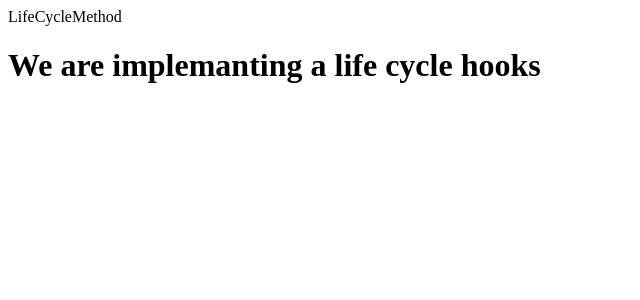
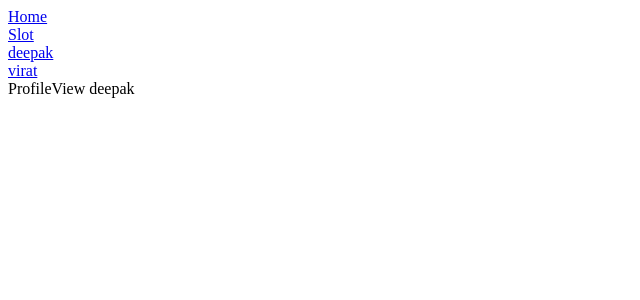
Before and after one commit to vue-js-applicatopns/basics-features, a Vue app: page /profile/deepak in a window 1280 px wide. Shown: the top 300 px of the page, without its empty margins (0-640 px from the left). Built offline with nearby package versions, Linux system fonts and the light colour scheme.

Commit message:
completed basics of vuejs

```diff
--- a/jsconfig.json
+++ b/jsconfig.json
@@ -2,12 +2,10 @@
   "compilerOptions": {
     "target": "es5",
     "module": "esnext",
-    "baseUrl": "./src",
+    "baseUrl": ".",
     "moduleResolution": "node",
     "paths": {
-      "*": [
-        "src/*"
-      ]
+      "@/*":["src/*"]
     },
     "lib": [
       "esnext",
--- a/package.json
+++ b/package.json
@@ -8,8 +8,10 @@
     "lint": "vue-cli-service lint"
   },
   "dependencies": {
+    "axios": "^1.3.4",
     "core-js": "^3.8.3",
-    "vue": "^3.2.13"
+    "vue": "^3.2.13",
+    "vue-router": "^4.0.13"
   },
   "devDependencies": {
     "@babel/core": "^7.12.16",
--- a/src/App.vue
+++ b/src/App.vue
@@ -1,14 +1,13 @@
 <template>
-  <LifeCycleMethod />
+  <router-link to="/">Home</router-link><br />
+  <router-link to="/slot">Slot</router-link><br />
+  <router-link to="/profile/deepak">deepak</router-link><br />
+  <router-link to="/profile/virat">virat</router-link><br />
+  <router-view></router-view>
 </template>
 
 <script>
-import LifeCycleMethod from "./components/LifeCycleMethod";
-
 export default {
   name: "App",
-  components: {
-    LifeCycleMethod,
-  },
 };
 </script>
--- /dev/null
+++ b/src/components/ErrorPage.vue
@@ -0,0 +1,11 @@
+<template>
+  <div>
+    <h1>404 Error Page</h1>
+  </div>
+</template>
+
+<script>
+export default {
+  name: "ErrorPage",
+};
+</script>
--- a/src/components/LifeCycleMethod.vue
+++ b/src/components/LifeCycleMethod.vue
@@ -1,16 +1,37 @@
 <template>
   <div>LifeCycleMethod</div>
-  <h1>We are implemanting a life cycle hooks</h1>
+  <h1>We are implemanting a life cycle hooks {{ value }}</h1>
+  <p ref="count">{{ counter }}</p>
+  <button @click="counter = counter + 1">click</button>
 </template>
 
 <script>
 export default {
   name: "LifeCycleMethod",
   data() {
-    console.warn("define data properties");
+    return {
+      value: "Deepakkurmi",
+      data: "nem",
+      counter: 0,
+    };
   },
   beforeCreate() {
-    console.log("beforeCreate");
+    console.log("beforeCreate", this.value);
+  },
+  created() {
+    // console.log("created", (this.value = "dk"));
+  },
+  beforeMount() {
+    console.log("mounted", (this.value = "dk"));
+  },
+  mounted() {
+    // console.log("mounted", (this.value = "dk"));
+  },
+  beforeUpdate() {
+    console.log("beforeUpdate", this.$refs["count"].textContent);
+  },
+  updated() {
+    console.log("updated", this.$refs["count"].textContent);
   },
 };
 </script>
--- a/src/components/MainView.vue
+++ b/src/components/MainView.vue
@@ -17,7 +17,7 @@
 
 <script>
 // import InfoView from "./InfoView.vue";
-import UserView from "./User.vue";
+import UserView from "@/components/User.vue";
 
 export default {
   name: "MainView",
--- /dev/null
+++ b/src/components/ProfileView.vue
@@ -0,0 +1,20 @@
+<template>
+  <div>ProfileView {{ profile }}</div>
+</template>
+
+<script>
+import { useRoute } from "vue-router";
+
+export default {
+  name: "ProfileView",
+  data() {
+    return {
+      profile: "",
+    };
+  },
+  mounted() {
+    const route = useRoute();
+    this.profile = route.params.name;
+  },
+};
+</script>
--- a/src/main.js
+++ b/src/main.js
@@ -1,4 +1,5 @@
 import { createApp } from "vue";
 import App from "./App.vue";
+import router from "./routes";
 
-createApp(App).mount("#app");
+createApp(App).use(router).mount("#app");
--- /dev/null
+++ b/src/routes.js
@@ -0,0 +1,35 @@
+import { createWebHistory, createRouter } from "vue-router";
+import MainView from "@/components/MainView.vue";
+import Slots from "@/components/Slots/SlotView.vue";
+import ProfileView from "@/components/ProfileView.vue";
+import ErrorPage from "@/components/ErrorPage.vue";
+
+const routes = [
+  {
+    name: "Home",
+    path: "/",
+    component: MainView,
+  },
+  {
+    name: "Slot",
+    path: "/slot",
+    component: Slots,
+  },
+  {
+    name: "Profile",
+    path: "/profile/:name",
+    component: ProfileView,
+  },
+  {
+    name: "NotFound",
+    path: "/:pathMatch(.*)*",
+    component: ErrorPage,
+  },
+];
+
+const router = createRouter({
+  history: createWebHistory(),
+  routes,
+});
+
+export default router;
--- a/vue.config.js
+++ b/vue.config.js
@@ -1,4 +1,8 @@
-const { defineConfig } = require('@vue/cli-service')
+const { defineConfig } = require("@vue/cli-service");
+
 module.exports = defineConfig({
-  transpileDependencies: true
-})
+  transpileDependencies: true,
+  publicPath: "/",
+  outputDir: "build",
+  filenameHashing: true,
+});
```
Also changed, not shown: 7 other files (tests, documents, lock files or other folders).
